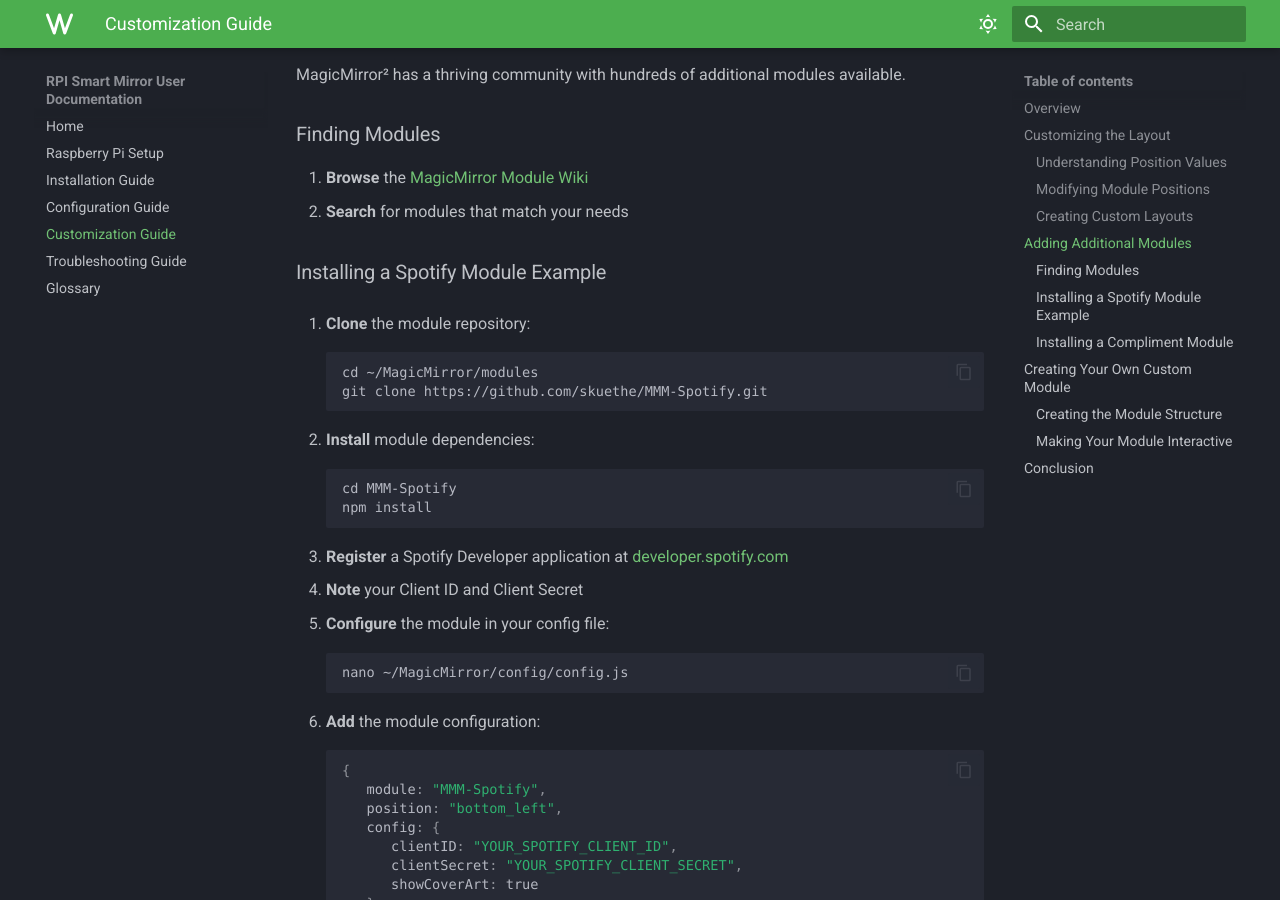
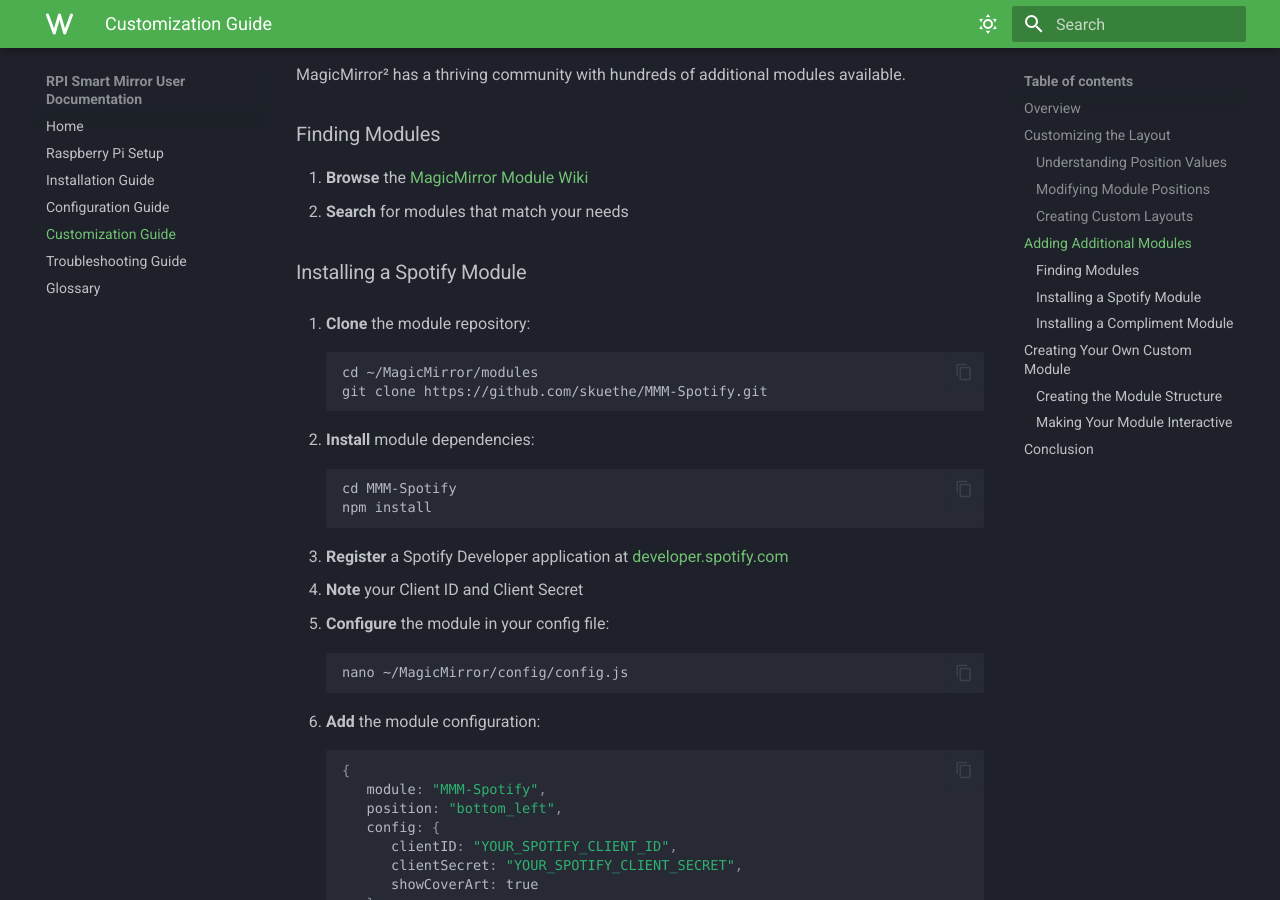
Before and after one commit to 9DSG9/MKDocs, an MkDocs documentation site: the page built from docs/customization.md, in a window 1280 px wide and 900 px high, scrolled down 2337 px. Built offline with MkDocs 1.6.1 and Material for MkDocs 9.7.7, drawn with Linux system fonts in a browser that asks for light colours; some web fonts are replaced.

Commit message:
Reword subheader

````diff
--- a/docs/customization.md
+++ b/docs/customization.md
@@ -99,7 +99,7 @@
 1. **Browse** the [MagicMirror Module Wiki](https://github.com/MichMich/MagicMirror/wiki/3rd-Party-Modules)
 2. **Search** for modules that match your needs
 
-### Installing a Spotify Module Example
+### Installing a Spotify Module
 
 1. **Clone** the module repository:
    ```
````
